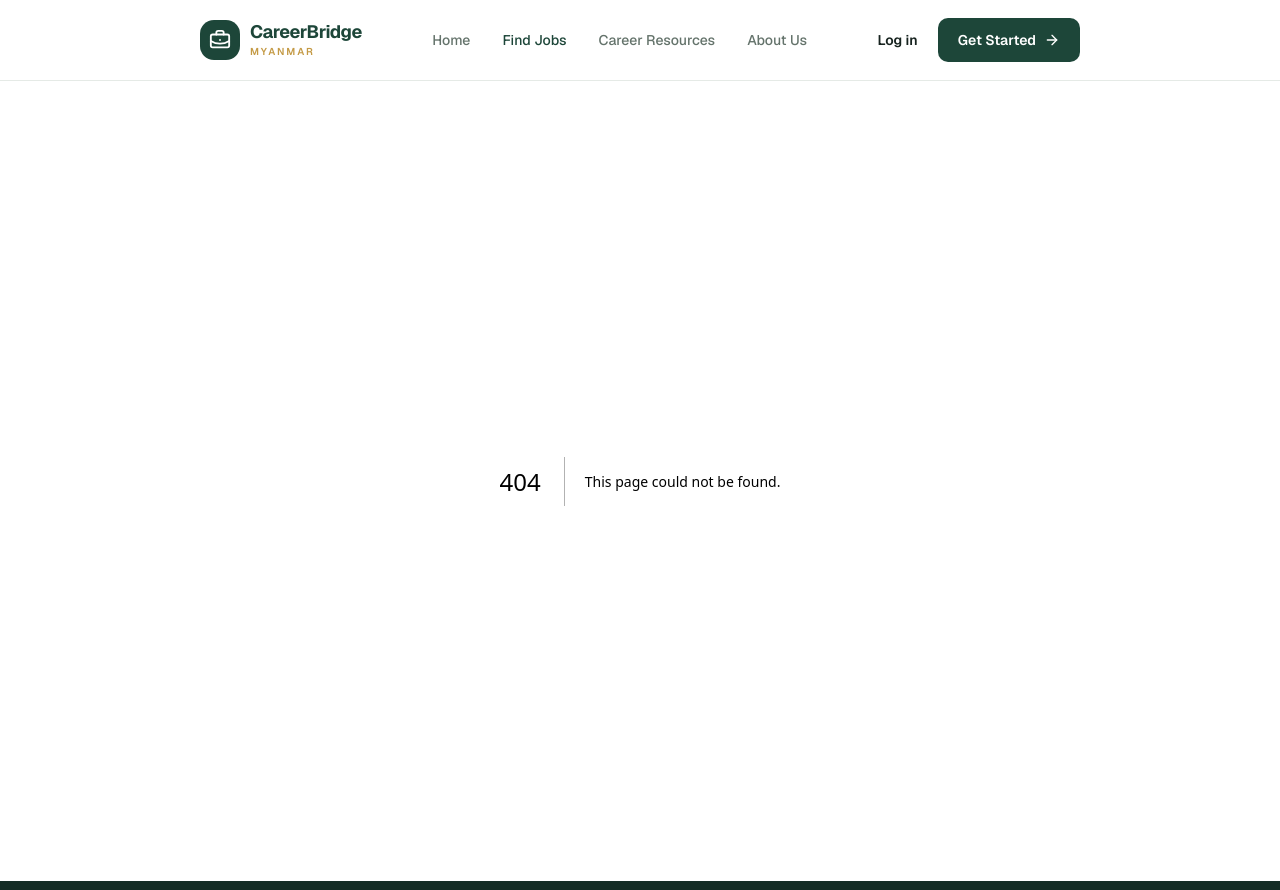
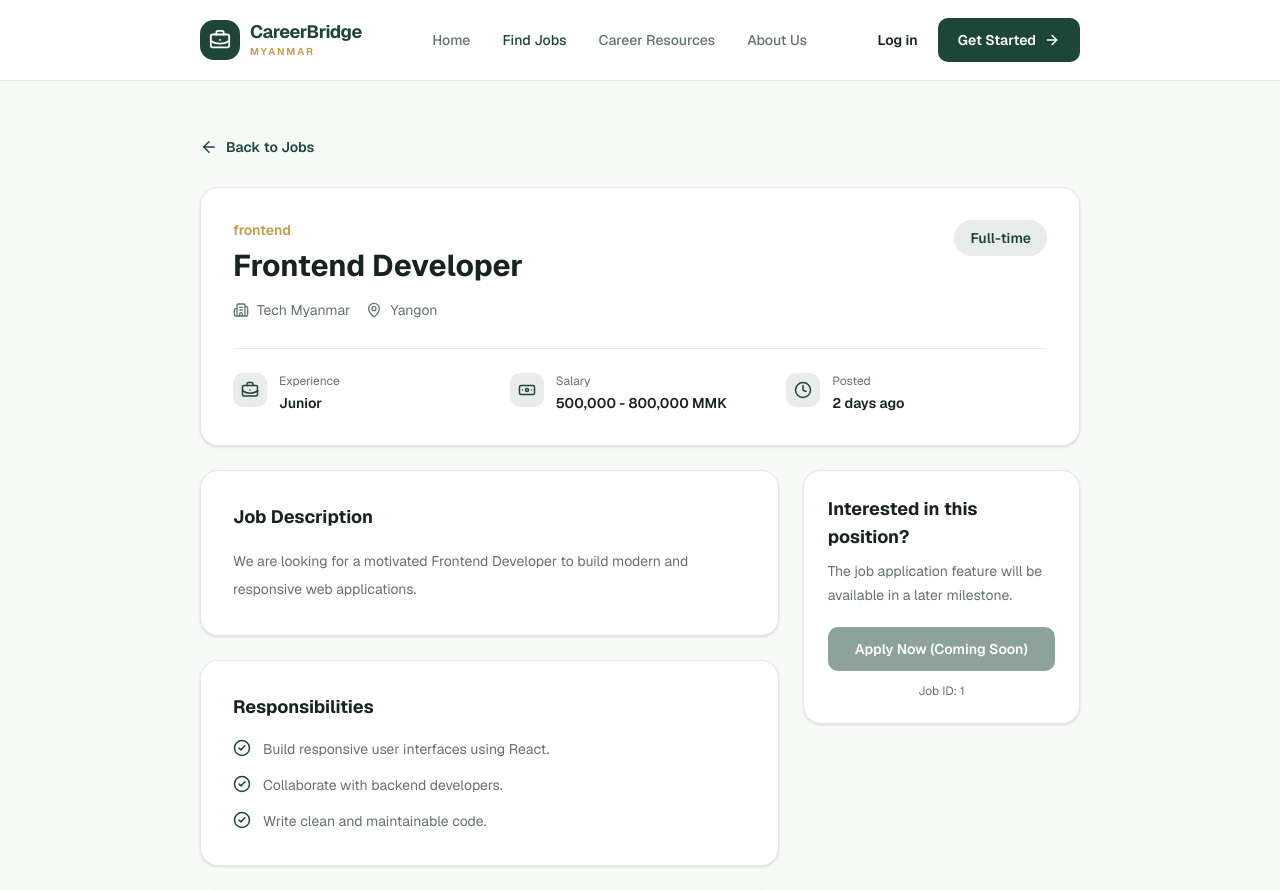
Before and after one commit to Theingi2004/carrerbridge-mm, a Next.js app: page /jobs/1 in a window 1280 px wide. Before the commit this address had no page. Shown: the top 890 px of the page. Built offline with nearby package versions, Linux system fonts and the light colour scheme.

Commit message:
feat: build dynamic job details page

```diff
--- a/src/app/job/page.tsx
+++ /dev/null
@@ -1,6 +0,0 @@
-
-import JobsPage from "@/features/jobs/components/JobsPage";
-
-export default function Page() {
-  return <JobsPage />;
-}
--- /dev/null
+++ b/src/app/jobs/[id]/page.tsx
@@ -0,0 +1,13 @@
+import JobDetailsPage from "@/features/jobs/components/JobDetailsPage";
+
+interface PageProps {
+  params: Promise<{
+    id: string;
+  }>;
+}
+
+export default async function Page({ params }: PageProps) {
+  const { id } = await params;
+
+  return <JobDetailsPage jobId={id} />;
+}
--- /dev/null
+++ b/src/features/jobs/components/JobDetailsPage.tsx
@@ -0,0 +1,208 @@
+import Link from "next/link";
+import { notFound } from "next/navigation";
+import {
+  ArrowLeft,
+  MapPin,
+  BriefcaseBusiness,
+  Clock,
+  Banknote,
+  Building2,
+  CheckCircle2,
+} from "lucide-react";
+
+import { jobs } from "../data/jobs";
+
+interface JobDetailsPageProps {
+  jobId: string;
+}
+
+export default function JobDetailsPage({
+  jobId,
+}: JobDetailsPageProps) {
+  const job = jobs.find((item) => item.id === jobId);
+
+  // Show Next.js 404 page if the job doesn't exist.
+  if (!job) {
+    notFound();
+  }
+
+  return (
+    <main className="min-h-screen bg-brand-background py-10 sm:py-14">
+      <div className="container-default">
+        <Link
+          href="/jobs"
+          className="inline-flex items-center gap-2 text-sm font-semibold text-brand-primary transition-colors hover:text-brand-secondary"
+        >
+          <ArrowLeft size={18} />
+          Back to Jobs
+        </Link>
+
+        {/* Job Header */}
+        <section className="mt-6 rounded-2xl border border-border bg-white p-6 shadow-sm sm:p-8">
+          <div className="flex flex-col gap-5 sm:flex-row sm:items-start sm:justify-between">
+            <div>
+              <p className="text-sm font-semibold text-brand-secondary">
+                {job.category}
+              </p>
+
+              <h1 className="mt-2 text-2xl font-bold text-brand-text sm:text-3xl">
+                {job.title}
+              </h1>
+
+              <div className="mt-4 flex flex-wrap gap-4 text-sm text-muted-foreground">
+                <span className="flex items-center gap-2">
+                  <Building2 size={16} />
+                  {job.company}
+                </span>
+
+                <span className="flex items-center gap-2">
+                  <MapPin size={16} />
+                  {job.location}
+                </span>
+              </div>
+            </div>
+
+            <span className="w-fit rounded-full bg-brand-primary/10 px-4 py-2 text-sm font-semibold text-brand-primary">
+              {job.employmentType}
+            </span>
+          </div>
+
+          <div className="mt-7 grid grid-cols-1 gap-4 border-t border-border pt-6 sm:grid-cols-3">
+            <JobInfo
+              icon={<BriefcaseBusiness size={18} />}
+              label="Experience"
+              value={job.experienceLevel}
+            />
+
+            <JobInfo
+              icon={<Banknote size={18} />}
+              label="Salary"
+              value={job.salary}
+            />
+
+            <JobInfo
+              icon={<Clock size={18} />}
+              label="Posted"
+              value={job.postedAt}
+            />
+          </div>
+        </section>
+
+        {/* Job Content */}
+        <div className="mt-6 grid grid-cols-1 gap-6 lg:grid-cols-3">
+          <div className="space-y-6 lg:col-span-2">
+            <ContentSection title="Job Description">
+              <p className="text-sm leading-7 text-muted-foreground">
+                {job.description || "Job description will be available soon."}
+              </p>
+            </ContentSection>
+
+            <ContentSection title="Responsibilities">
+              <DetailList items={job.responsibilities ?? []} />
+            </ContentSection>
+
+            <ContentSection title="Requirements">
+              <DetailList items={job.requirements ?? []} />
+            </ContentSection>
+
+            <ContentSection title="Benefits">
+              <DetailList items={job.benefits ?? []} />
+            </ContentSection>
+          </div>
+
+          {/* Sidebar */}
+          <aside className="h-fit rounded-2xl border border-border bg-white p-6 shadow-sm">
+            <h2 className="text-lg font-bold text-brand-text">
+              Interested in this position?
+            </h2>
+
+            <p className="mt-2 text-sm leading-6 text-muted-foreground">
+              The job application feature will be available in a later milestone.
+            </p>
+
+            <button
+              type="button"
+              disabled
+              className="mt-5 w-full cursor-not-allowed rounded-lg bg-brand-primary/50 px-5 py-3 text-sm font-semibold text-white"
+            >
+              Apply Now (Coming Soon)
+            </button>
+
+            <p className="mt-3 text-center text-xs text-muted-foreground">
+              Job ID: {job.id}
+            </p>
+          </aside>
+        </div>
+      </div>
+    </main>
+  );
+}
+
+// Reusable job information item
+function JobInfo({
+  icon,
+  label,
+  value,
+}: {
+  icon: React.ReactNode;
+  label: string;
+  value: string;
+}) {
+  return (
+    <div className="flex items-start gap-3">
+      <span className="rounded-lg bg-brand-primary/10 p-2 text-brand-primary">
+        {icon}
+      </span>
+
+      <div>
+        <p className="text-xs text-muted-foreground">{label}</p>
+        <p className="mt-1 text-sm font-semibold text-brand-text">
+          {value}
+        </p>
+      </div>
+    </div>
+  );
+}
+
+// Reusable content section
+function ContentSection({
+  title,
+  children,
+}: {
+  title: string;
+  children: React.ReactNode;
+}) {
+  return (
+    <section className="rounded-2xl border border-border bg-white p-6 shadow-sm sm:p-8">
+      <h2 className="text-lg font-bold text-brand-text">{title}</h2>
+      <div className="mt-4">{children}</div>
+    </section>
+  );
+}
+
+// Reusable bullet list
+function DetailList({ items }: { items: string[] }) {
+  if (items.length === 0) {
+    return (
+      <p className="text-sm text-muted-foreground">
+        Information will be available soon.
+      </p>
+    );
+  }
+
+  return (
+    <ul className="space-y-3">
+      {items.map((item, index) => (
+        <li key={index} className="flex items-start gap-3">
+          <CheckCircle2
+            size={18}
+            className="mt-0.5 shrink-0 text-brand-primary"
+          />
+          <span className="text-sm leading-6 text-muted-foreground">
+            {item}
+          </span>
+        </li>
+      ))}
+    </ul>
+  );
+}
--- a/src/features/jobs/data/jobs.ts
+++ b/src/features/jobs/data/jobs.ts
@@ -12,5 +12,26 @@ export const jobs: Job[] = [
     postedAt: "2 days ago",
     category: "frontend",
     tags: ["React", "Next.js", "TypeScript"],
+
+    description:
+      "We are looking for a motivated Frontend Developer to build modern and responsive web applications.",
+
+    responsibilities: [
+      "Build responsive user interfaces using React.",
+      "Collaborate with backend developers.",
+      "Write clean and maintainable code.",
+    ],
+
+    requirements: [
+      "Basic knowledge of React and JavaScript.",
+      "Understanding of HTML, CSS, and TypeScript.",
+      "Good problem-solving skills.",
+    ],
+
+    benefits: [
+      "Friendly working environment.",
+      "Learning and development opportunities.",
+      "Career growth opportunities.",
+    ],
   },
 ];
--- a/src/features/jobs/types/job.types.ts
+++ b/src/features/jobs/types/job.types.ts
@@ -1,4 +1,3 @@
-
 export interface Job {
   id: string;
   title: string;
@@ -10,4 +9,9 @@ export interface Job {
   postedAt: string;
   category: string;
   tags: string[];
+
+  description: string;
+  responsibilities: string[];
+  requirements: string[];
+  benefits: string[];
 }
```
